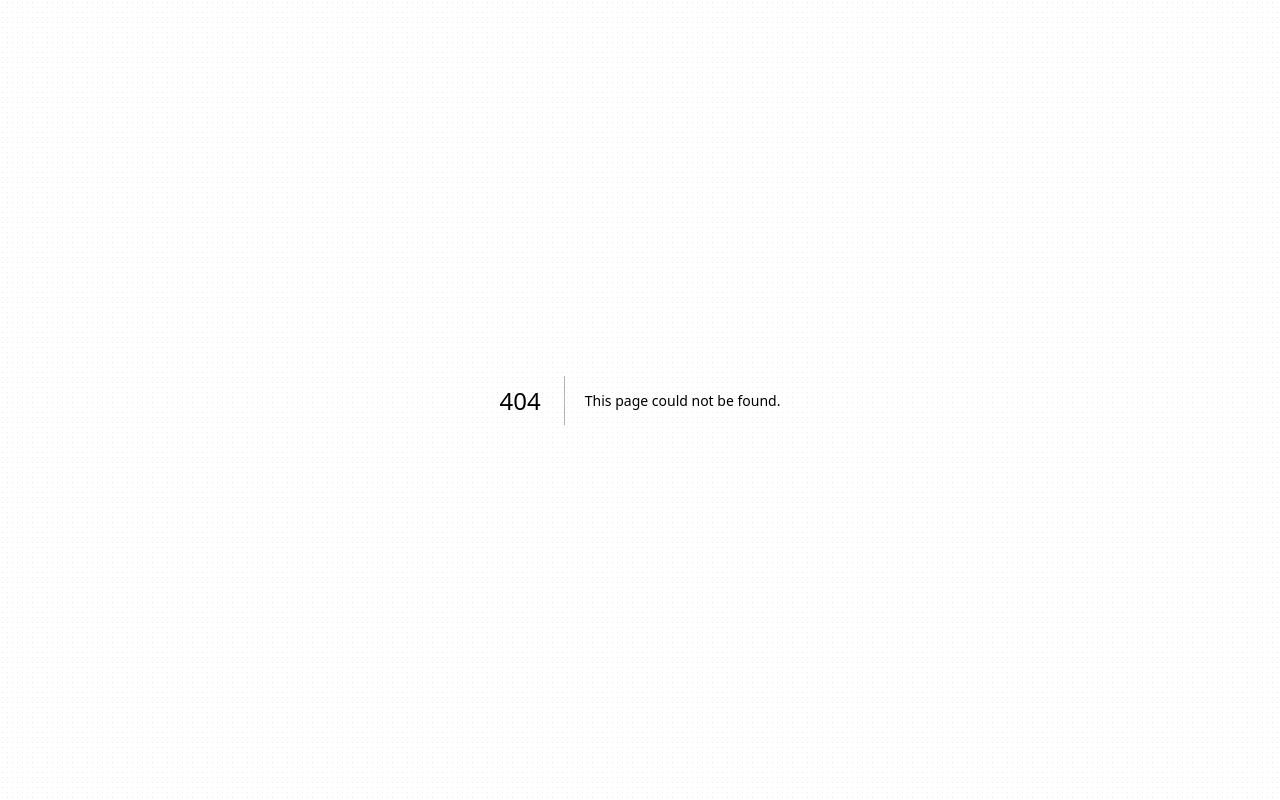
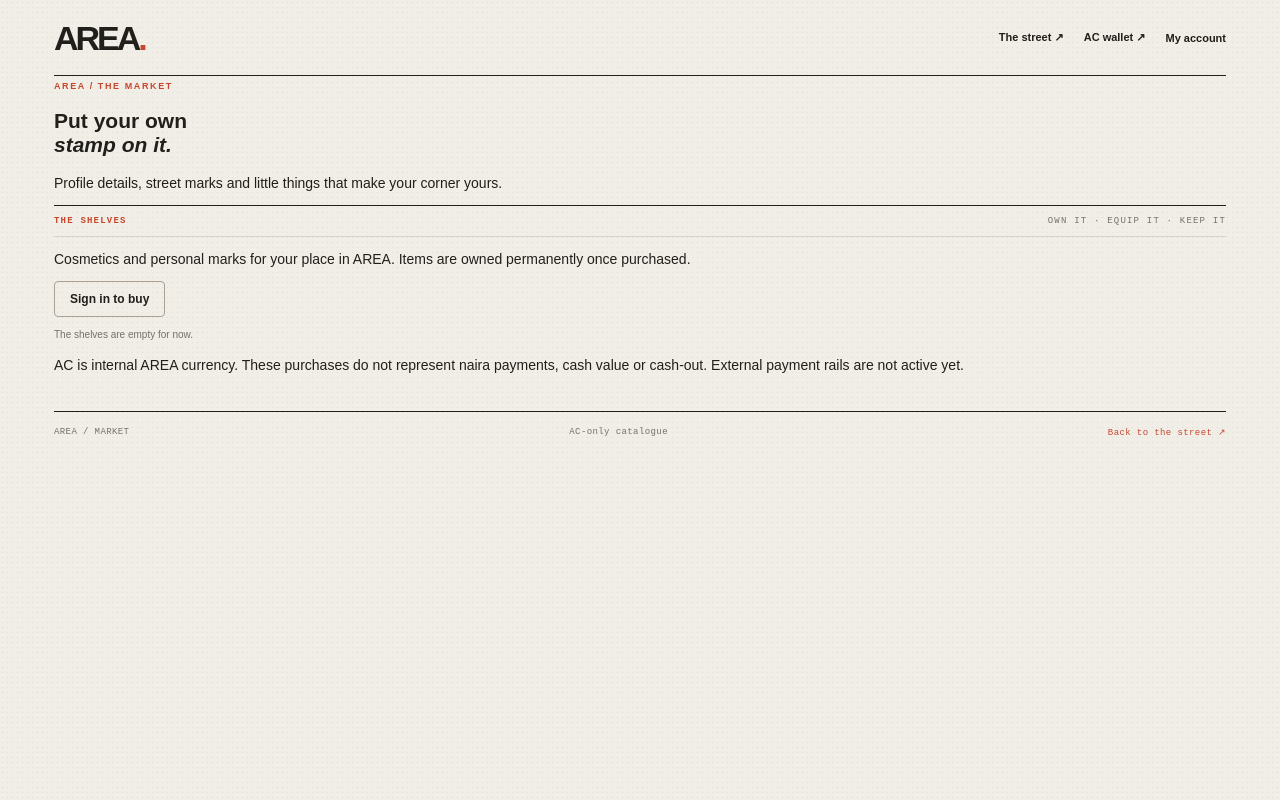
Before and after one commit to isagiyokai/AREA, a Next.js app: page /market in a window 1280 px wide. Before the commit this address had no page. Built offline with nearby package versions, Linux system fonts and the light colour scheme; no server answers; the database is empty.

Commit message:
Add AREA Market storefront route

```diff
--- /dev/null
+++ b/src/app/market/page.tsx
@@ -0,0 +1,12 @@
+import Link from "next/link";
+import { createClient } from "@/lib/supabase/server";
+import AreaMarket from "@/components/area-market";
+export const dynamic="force-dynamic";
+export default async function MarketPage(){
+ const supabase=await createClient();const {data:{user}}=supabase?await supabase.auth.getUser():{data:{user:null}};
+ return <main className="shell market-shell"><header className="top"><Link href="/" className="brand">AREA<span>.</span></Link><div className="account-top-links"><Link href="/">The street ↗</Link><Link href="/wallet">AC wallet ↗</Link><Link href="/account">My account</Link></div></header>
+ <section className="market-masthead"><span className="eyebrow">AREA / THE MARKET</span><h1>Put your own<br/><em>stamp on it.</em></h1><p>Profile details, street marks and little things that make your corner yours.</p></section>
+ <div className="section-rule"><span>THE SHELVES</span><span>OWN IT · EQUIP IT · KEEP IT</span></div>
+ <AreaMarket userId={user?.id??null}/>
+ <footer className="site-footer"><span>AREA / MARKET</span><span>AC-only catalogue</span><Link href="/">Back to the street ↗</Link></footer></main>;
+}
```
